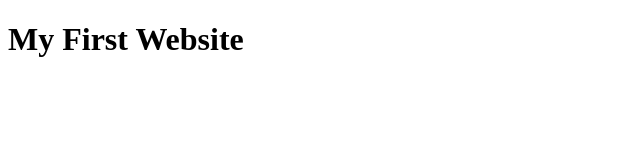
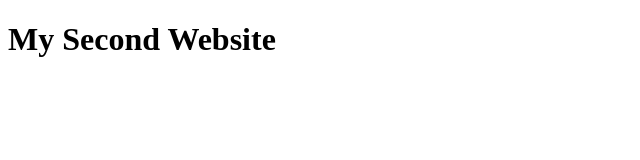
Before and after one commit to rdaly1490/1st-git-practice, a plain HTML site: page index.html in a window 1280 px wide. Shown: the whole page, without its empty margins (0-640 px from the left). Drawn offline with Linux system fonts and the light colour scheme.

Commit message:
Making h1 and title accurate.

```diff
--- a/index.html
+++ b/index.html
@@ -1,9 +1,9 @@
 <!DOCTYPE html>
 <html>
 <head>
-	<title>My First Website</title>
+	<title>My Second Website</title>
 </head>
 <body>
-<h1> My First Website </h1>
+<h1> My Second Website </h1>
 </body>
 </html>
```
